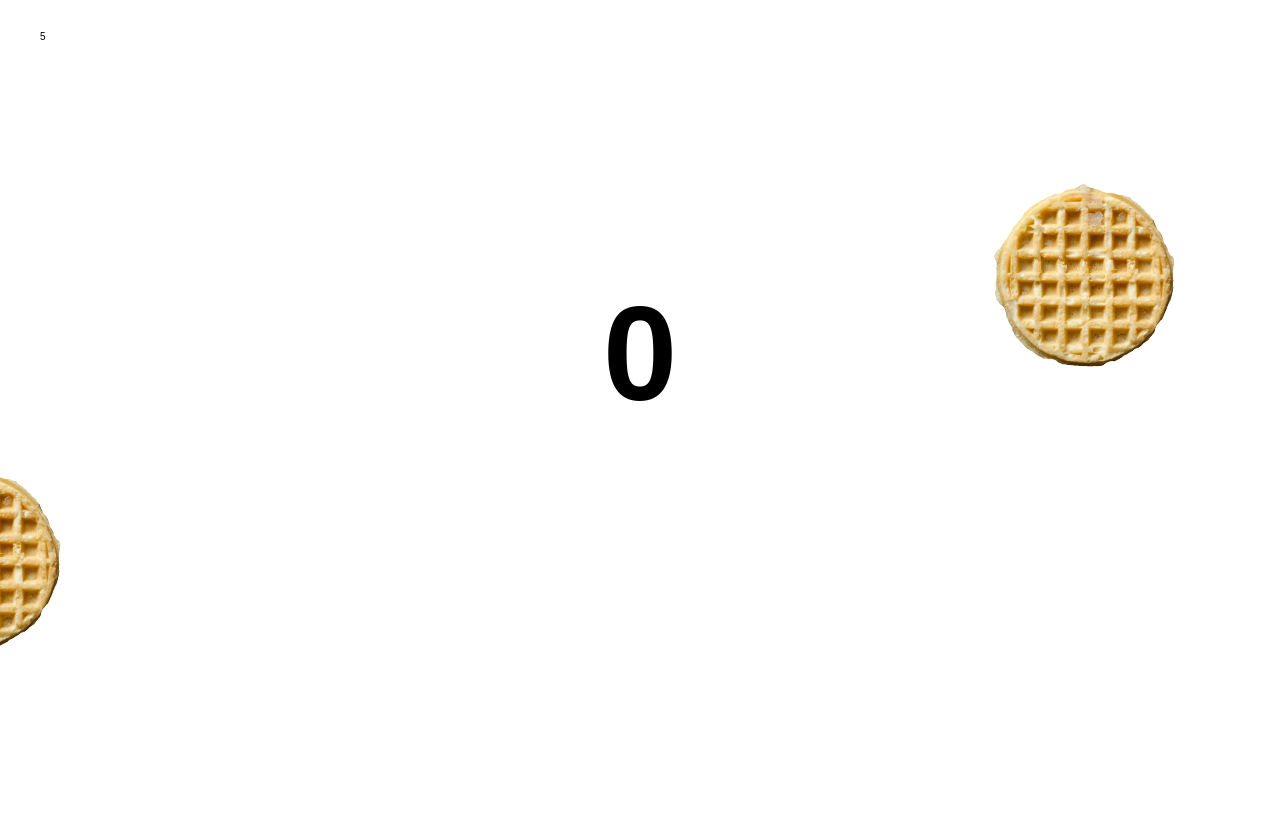
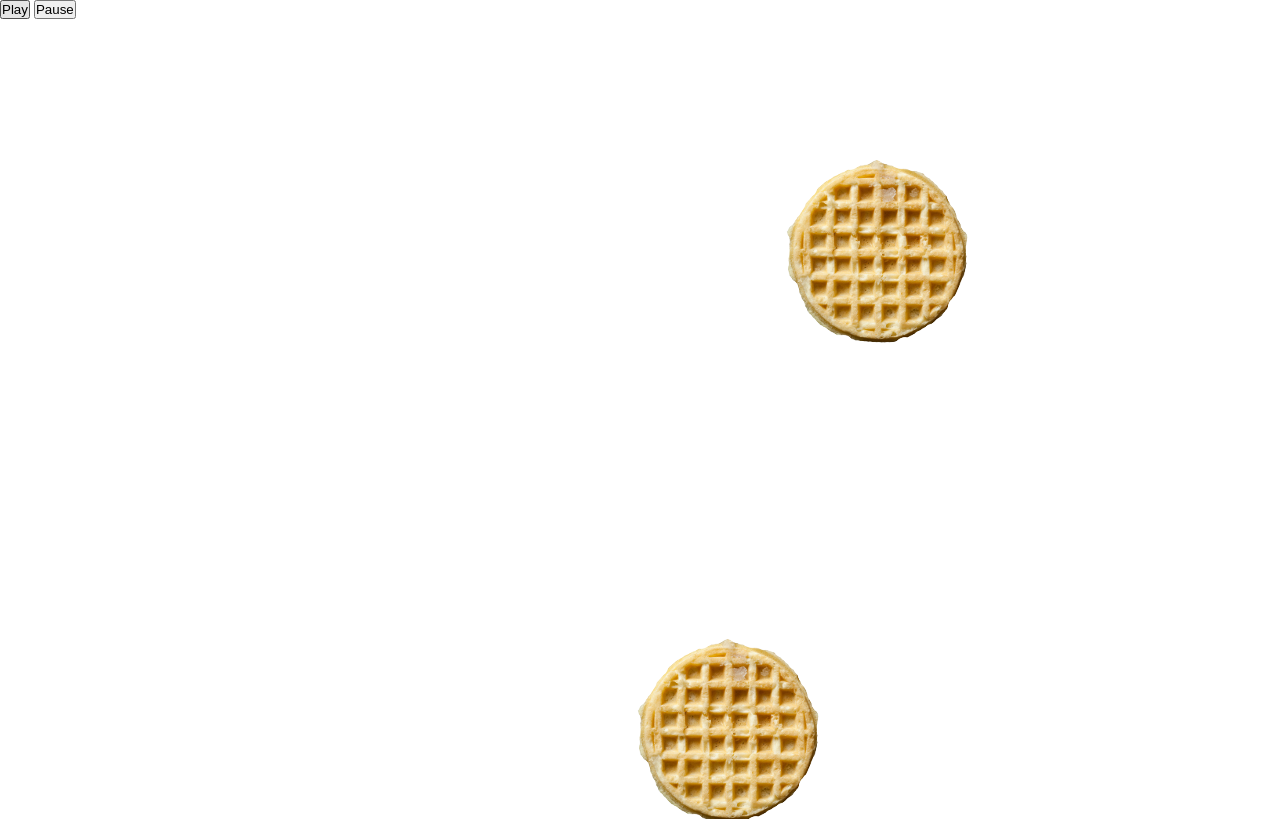
Before and after one commit to stepjue/raining-breakfast, a plain HTML site: page index.html in a window 1280 px wide. Drawn offline with Linux system fonts and the light colour scheme.

Commit message:
made code a lot more modular

```diff
--- a/index.html
+++ b/index.html
@@ -6,11 +6,10 @@
 <meta name="viewport" content="width=device-width, initial-scale=0.5, user-scalable=no">
 <body>
 
-<img id="waffle" src="images/waffle.png" style="display:none" width="200" height="200">
-<img id="pancake" src="images/pancake.png" style="display:none" width="200" height="200">
-<img id="egg" src="images/egg.png" style="display:none" width="200" height="200">
-
-<div class="main"></div>
+<div id="rainingbreakfast">
+	<button onclick="RB.play();">Play</button>
+	<button onclick="RB.pause();">Pause</button>
+</div>
 
 <script src="lib/underscore-min.js"></script>
 <script src="rainingbreakfast.js"></script>
--- a/rainingbreakfast.css
+++ b/rainingbreakfast.css
@@ -2,11 +2,3 @@
 	margin: 0;
 	padding: 0;
 }
-
-.main {
-	position:absolute;
-	left:0px;
-	top:0px;
-	width:100%;
-	height:100%;
-}
--- a/rainingbreakfast.js
+++ b/rainingbreakfast.js
@@ -1,157 +1,155 @@
 (function() {
 
-// constants
-var FPS = 60,
-    ONE_SECOND = 1000,
-    BASE_SIXTEEN = 16,
-    MIN_SIZE = 100,
-    MAX_SIZE = 200,
-    MIN_SPEED = 10,
-    MAX_SPEED = 20,
-    NUM_ITEMS = 3;
+window.RB = window.RB || {};
 
-// window properties
-var screenHeight = window.innerHeight,
-    screenWidth = window.innerWidth;
+RB.const = {
+	windowHeight: window.innerHeight,
+	windowWidth: window.innerWidth
+};
 
+RB.resources = {
+	images: {
+		waffle: 'images/waffle.png',
+		pancake: 'images/pancake.png',
+		doge: 'images/doge.png',
+		egg: 'images/egg.png'
+	}
+};
 
-// helper functions
-function randIntBetween (min, max) {
-	return Math.floor(Math.random() * (max - min + 1)) + min;
-}
+RB.objects = {
+	item: function(type) {
+		this.type = type;
+		this.img = document.createElement('img');
+		this.img.src = RB.resources.images[type];
+		this.dim = {
+			x: 200,
+			y: 200
+		};
+		this.pos = {
+			x: RB.helpers.randIntBetween(this.dim.x, RB.const.windowWidth - this.dim.x),
+			y: 0
+		};
+		this.speed = RB.helpers.randIntBetween(200, 800);
+	},
 
-function randItem () {
-	return randIntBetween(0, NUM_ITEMS - 1);
-}
+	items: []
+};
 
-function vendorRequestAnimationFrame() {
-	return (
-		window.webkitRequestAnimationFrame ||
-		window.mozRequestAnimationFrame ||
-		window.oRequestAnimationFrame ||
-		window.msRequestAnimationFrame ||
-		function(  callback, fps ) {
-			window.setTimeout( callback, ONE_SECOND / fps );
+RB.init = function() {
+	RB.setup.createCanvas();
+	RB.setup.preloadImages();
+	RB.setup.createObjects();
+	RB.setup.addListeners();
+	RB.play();
+};
+
+RB.pause = function() {
+	window.cancelAnimationFrame(RB.core.animationFrame);
+	RB.isRunning = false;
+};
+
+RB.play = function() {
+	if (!RB.isRunning) {
+		RB.core.then = Date.now();
+		RB.core.frame();
+		RB.isRunning = true;
+	}
+};
+
+RB.core = {
+	frame: function() {
+		RB.core.setDelta();
+		RB.core.update();
+		RB.workers.renderObjects();
+		RB.core.render();
+		RB.core.animationFrame = window.requestAnimationFrame(RB.core.frame);
+	},
+
+	setDelta: function() {
+		RB.core.now = Date.now();
+		RB.core.delta = (RB.core.now - RB.core.then) / 1000;
+		RB.core.then = RB.core.now;
+	},
+
+	update: function() {
+		RB.workers.moveItems();
+	},
+
+	render: function() {
+		RB.workers.clearCanvas();
+		RB.workers.renderGraphics();
+	}
+};
+
+RB.setup = {
+	preloadImages: function() {
+		var imageObj = new Image();
+		_.each(RB.resources.images, function(source, name, images) {
+			imageObj.src = source;
+		});
+	},
+
+	addListeners: function() {
+	//	window.addEventListener('resize', );
+	},
+
+	createCanvas: function() {
+		RB.canvas = document.createElement('canvas');
+		RB.canvas.width = RB.const.windowWidth;
+		RB.canvas.height = RB.const.windowHeight;
+		RB.canvas.context = RB.canvas.getContext('2d');
+		document.getElementById('rainingbreakfast').appendChild(RB.canvas);
+	},
+
+	createObjects: function() {
+		// Setup item timer
+		RB.itemTimer = 0;
+	}
+};
+
+RB.workers = {
+	moveItems: function() {
+		RB.objects.items = _
+			.chain(RB.objects.items)
+			.each(function(item) {
+				var velocity = item.speed * RB.core.delta;
+				item.pos.y += velocity;
+			})
+			.filter(function(item) {
+				return item.pos.y <= RB.const.windowHeight;
+			})
+			.value();
+	},
+
+	clearCanvas: function() {
+		RB.canvas.context.clearRect(0, 0, RB.const.windowWidth, RB.const.windowHeight);
+	},
+
+	renderGraphics: function() {
+		_.each(RB.objects.items, function(item) {
+			var wholePixelItemY = (item.pos.y + 0.5) | 0; // fast round to whole pixel
+			RB.canvas.context.drawImage(item.img, item.pos.x, wholePixelItemY, item.dim.x, item.dim.y);
+		});
+	},
+
+	renderObjects: function() {
+		if(RB.itemTimer > RB.helpers.randIntBetween(0.5, 1)) {
+			RB.objects.items.push(new RB.objects.item('waffle'))
+			RB.itemTimer = 0;
+		} else {
+			RB.itemTimer += RB.core.delta;
 		}
-	);
-}
+	}
+};
 
-function mouseOnItem(item, x, y) {
-	return (
-		x >= item.pos.x &&
-		x - item.pos.x <= item.dim.width &&
-		y >= item.pos.y &&
-		y - item.pos.y <= item.dim.height
-	);
-}
-
-// item class
-function Item(type) {
-	// properties
-	this.type = type;
-	this.id = Math.random().toString(BASE_SIXTEEN).slice(2);
-	this.el = document.getElementById(type);
-	this.dim = {
-		width: MAX_SIZE,
-		height: MAX_SIZE
-	};
-	this.pos = {
-		x: randIntBetween(0, screenWidth) - this.dim.width,
-		y: 0
-	};
-	this.speed = {
-		x: 0,
-		y: randIntBetween(MIN_SPEED,MAX_SPEED)
-	};
-	this.clicked = false;
-
-	// class methods
-	this.isVisible = function() {
-		return (this.pos.x <= screenWidth && this.pos.y <= screenHeight);
-	};
-
-	this.move = function() {
-		this.pos.x += this.speed.x;
-		this.pos.y += this.speed.y;
-	};
+RB.helpers = {
+	randIntBetween: function(min, max) {
+		return Math.floor(Math.random() * (max - min + 1)) + min;
+	}
 }
 
 window.onload = function() {
-	// canvas variables
-	var canvas = document.createElement('canvas'),
-	    context = canvas.getContext('2d'),
-	    main = document.querySelector('div.main');
-
-	// loop variables
-	var frameCount = 0,
-	    time = 0,
-	    items = [],
-	    types = ['waffle', 'pancake', 'egg'];
-
-	// game variables
-	var score = 0;
-
-	// initialize canvas
-	canvas.width = screenWidth;
-	canvas.height = screenHeight;
-	canvas.addEventListener('click', click, false);
-	main.appendChild(canvas);
-
-	function click(e) {
-		var x = e.clientX,
-		    y = e.clientY,
-		    removedItems = [];
-
-		e.preventDefault();
-
-		removedItems = _.chain(items)
-			.filter(function(item) { return mouseOnItem(item, x, y); })
-			.each(function(item) {
-				item.clicked = true;
-				if(item.type === 'waffle') score += 5;
-				if(item.type === 'pancake') score -= 5;
-				if(item.type === 'egg') score += 2;
-			});
-	}
-
-	// animation loop
-	function loop() {
-		var refreshRate = randIntBetween(0.25*FPS, FPS);
-
-		context.clearRect(0,0,screenWidth,screenHeight);
-		context.save();
-
-		context.fillText(time, 40, 40);
-		context.font = 'bold 100pt Arial';
-		context.textAlign = 'center';
-		context.fillText(score, screenWidth/2, screenHeight/2);
-
-		frameCount++;
-		if(frameCount % FPS == 0) {
-			time++;
-		}
-
-		if(frameCount % refreshRate == 0) {
-			var type = types[randItem()];
-			items.push(new Item(type));
-		}
-
-		items = _.chain(items)
-			.filter(function(item) { return (item.isVisible() && !item.clicked); })
-			.each(function(item) {
-				item.move();
-				context.drawImage(item.el, item.pos.x, item.pos.y);
-			});
-
-		context.restore();
-		requestAnimationFrame(loop, FPS);
-	}
-
-	if (!window.requestAnimationFrame) {
-		window.requestAnimationFrame = vendorRequestAnimationFrame();
-	}
-
-	loop();
-}
+	RB.init();
+};
 
 })();
```
Also changed, not shown: lib/requestAnimationFrame.js (added, +23 -0 lines).
